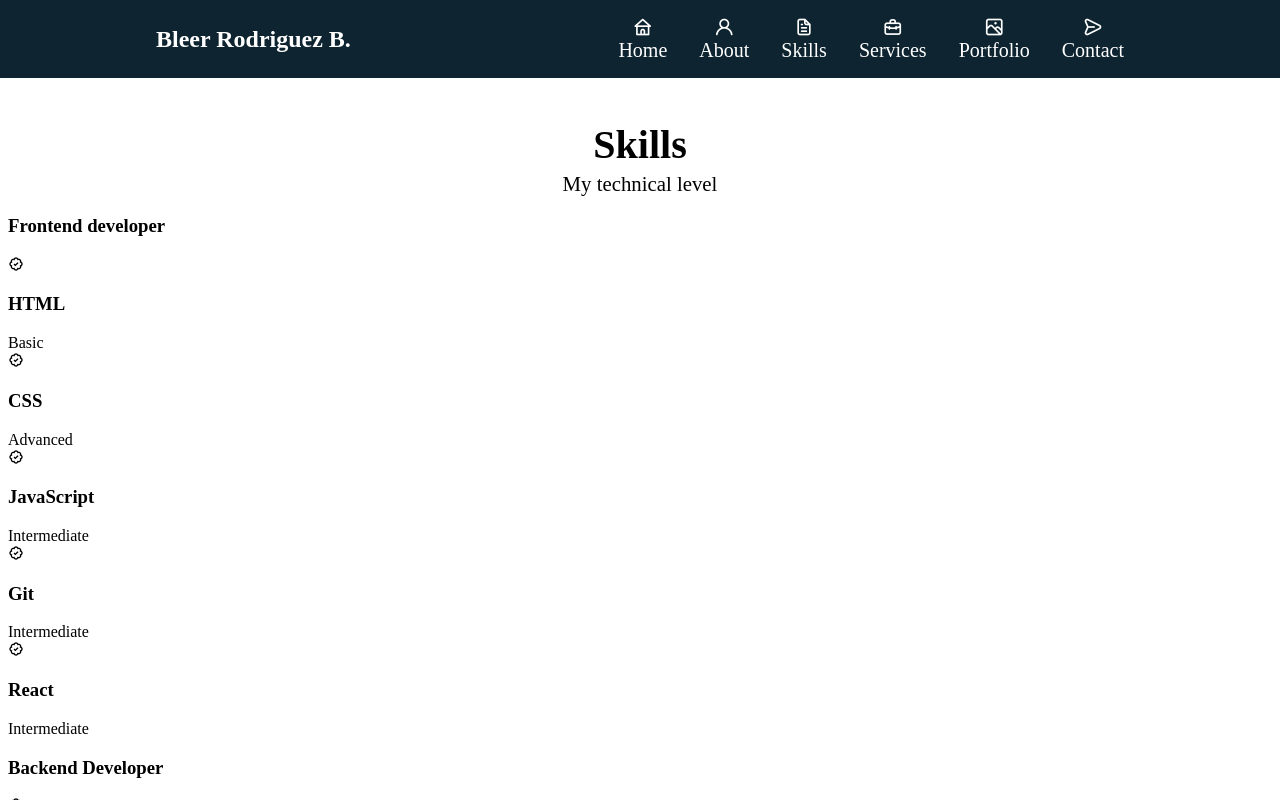
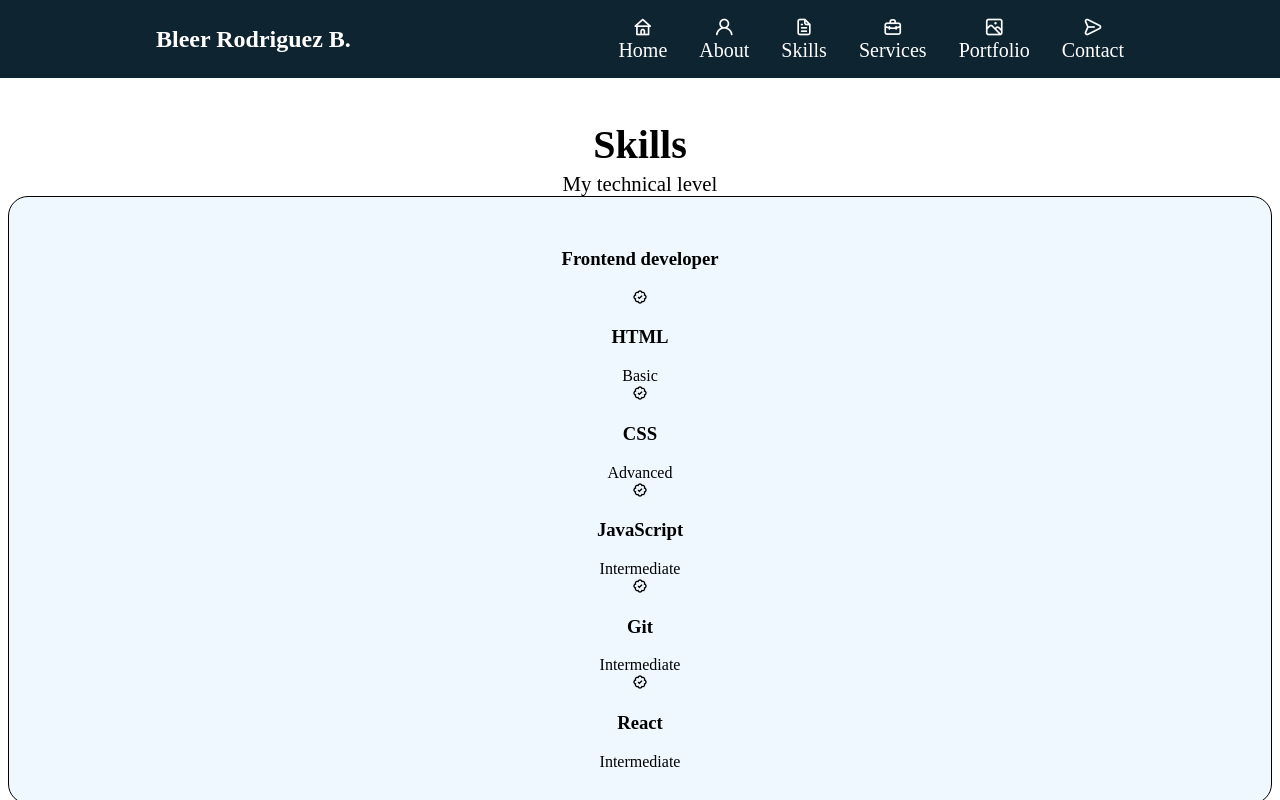
Before and after one commit to Bleer30/Portfolio, a React (Vite) app: page /skills in a window 1280 px wide. Shown: the top 800 px of the page. Built offline with nearby package versions, Linux system fonts and the light colour scheme.

Commit message:
Add styles to the skillis component

```diff
--- a/src/componets/Home/Data.jsx
+++ b/src/componets/Home/Data.jsx
@@ -3,7 +3,7 @@ import React from 'react';
 const Data = () => {
   return (
     <div className="home-data">
-      <h1 className="home-title">Bleer Rodriguez🤙</h1>
+      <h1 className="home-title">Bleer Rodriguez 🖐</h1>
       <h3 className="home-subtitle">Developer</h3>
       <p className="home-description">
         I am a web developer who is passionate
--- a/src/componets/Skills/Skills.css
+++ b/src/componets/Skills/Skills.css
@@ -1,3 +1,13 @@
 .skills-container {
     grid-template-columns: repeat(2, 350px);
+    column-gap: 3rem;
+    justify-content: center;
 }
+
+.skills-content {
+    background-color: aliceblue;
+    border: 1px solid black;
+    padding: 2rem 4rem;
+    border-radius: 1.25rem;
+    text-align: center;
+}
```
